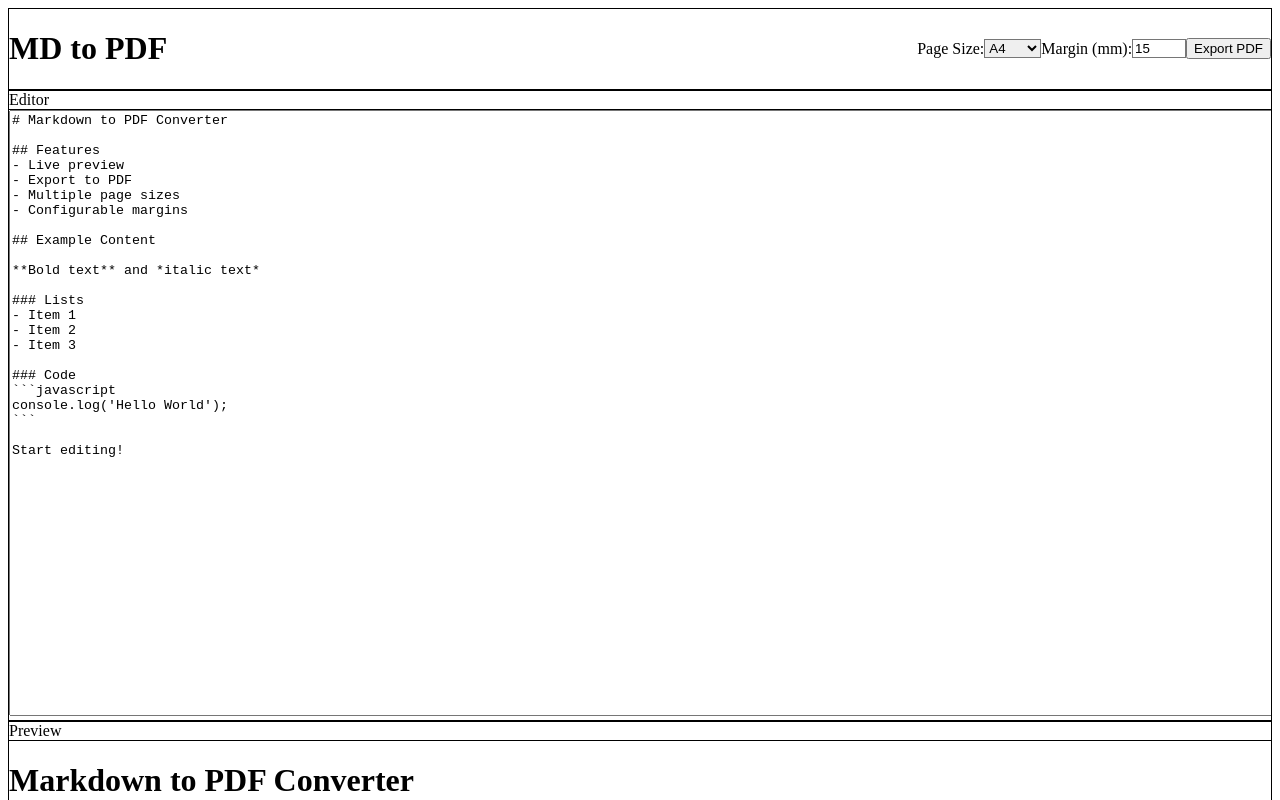
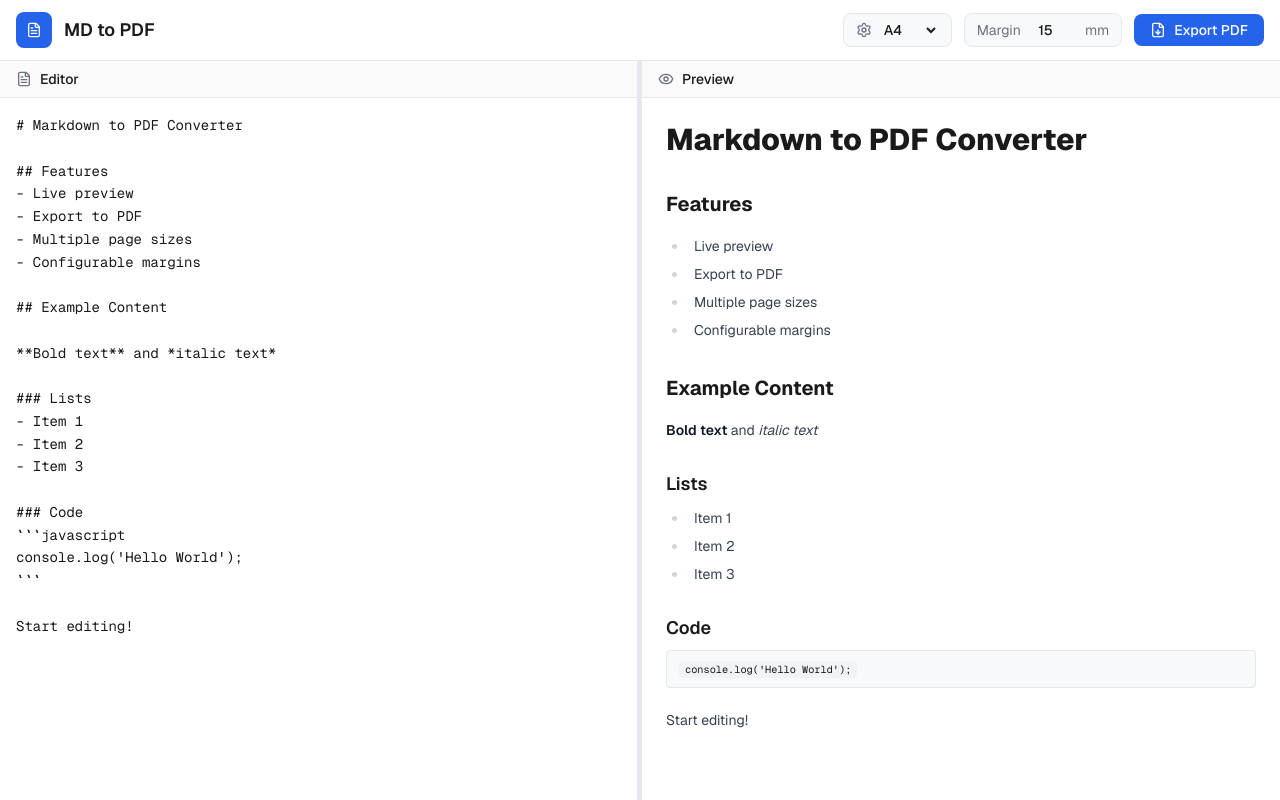
Before and after one commit to om202/MD-to-PDF, a Next.js app: page / in a window 1280 px wide. Shown: the top 800 px of the page. Built offline with nearby package versions, Linux system fonts and the light colour scheme.

Commit message:
all good

```diff
--- a/src/app/globals.css
+++ b/src/app/globals.css
@@ -1,3 +1,36 @@
-@tailwind base;
-@tailwind components;
-@tailwind utilities;
+@import "tailwindcss";
+@plugin "@tailwindcss/typography";
+
+/* Modern Light Theme - Clean & Simple */
+@theme {
+    --font-sans: "Geist", system-ui, -apple-system, BlinkMacSystemFont, "Segoe UI", Roboto, sans-serif;
+    --font-mono: "Geist Mono", ui-monospace, SFMono-Regular, "SF Mono", Menlo, Consolas, monospace;
+
+    /* Clean neutral palette */
+    --color-surface: #ffffff;
+    --color-background: #f8f9fa;
+    --color-border: #e5e7eb;
+    --color-border-light: #f1f3f5;
+
+    /* Text colors */
+    --color-text-primary: #1a1a1a;
+    --color-text-secondary: #6b7280;
+    --color-text-muted: #9ca3af;
+
+    /* Accent */
+    --color-accent: #2563eb;
+    --color-accent-hover: #1d4ed8;
+}
+
+/* Base styles */
+body {
+    font-family: var(--font-sans);
+    background-color: var(--color-background);
+    color: var(--color-text-primary);
+}
+
+/* Clean focus styles */
+*:focus-visible {
+    outline: 2px solid var(--color-accent);
+    outline-offset: 2px;
+}
--- a/src/components/MarkdownEditor.tsx
+++ b/src/components/MarkdownEditor.tsx
@@ -1,8 +1,9 @@
 'use client';
 
-import { useState } from 'react';
+import { useState, useRef, useCallback } from 'react';
 import ReactMarkdown from 'react-markdown';
 import remarkGfm from 'remark-gfm';
+import { FileDown, FileText, Eye, Settings } from 'lucide-react';
 
 const defaultMarkdown = `# Markdown to PDF Converter
 
@@ -33,6 +34,44 @@ export default function MarkdownEditor() {
     const [pageSize, setPageSize] = useState('a4');
     const [margin, setMargin] = useState(15);
     const [isExporting, setIsExporting] = useState(false);
+    const [leftWidth, setLeftWidth] = useState(50); // percentage
+    const containerRef = useRef<HTMLDivElement>(null);
+    const isDragging = useRef(false);
+
+    const handleMouseDown = useCallback(() => {
+        isDragging.current = true;
+        document.body.style.cursor = 'col-resize';
+        document.body.style.userSelect = 'none';
+    }, []);
+
+    const handleMouseMove = useCallback((e: MouseEvent) => {
+        if (!isDragging.current || !containerRef.current) return;
+
+        const container = containerRef.current;
+        const rect = container.getBoundingClientRect();
+        const newWidth = ((e.clientX - rect.left) / rect.width) * 100;
+
+        // Clamp between 20% and 80%
+        setLeftWidth(Math.min(80, Math.max(20, newWidth)));
+    }, []);
+
+    const handleMouseUp = useCallback(() => {
+        isDragging.current = false;
+        document.body.style.cursor = '';
+        document.body.style.userSelect = '';
+    }, []);
+
+    // Attach global mouse events
+    useState(() => {
+        if (typeof window !== 'undefined') {
+            window.addEventListener('mousemove', handleMouseMove);
+            window.addEventListener('mouseup', handleMouseUp);
+            return () => {
+                window.removeEventListener('mousemove', handleMouseMove);
+                window.removeEventListener('mouseup', handleMouseUp);
+            };
+        }
+    });
 
     const handleExport = async () => {
         setIsExporting(true);
@@ -73,17 +112,25 @@ export default function MarkdownEditor() {
     };
 
     return (
-        <div className="min-h-screen bg-gray-50 p-4">
+        <div className="h-screen flex flex-col bg-[#f8f9fa]">
             {/* Header */}
-            <div className="max-w-7xl mx-auto mb-4">
-                <div className="bg-white border rounded p-4 flex flex-wrap items-center justify-between gap-4">
-                    <h1 className="text-2xl font-bold">MD to PDF</h1>
+            <header className="bg-white border-b border-[#e5e7eb] shrink-0">
+                <div className="px-4 py-3">
+                    <div className="flex flex-wrap items-center justify-between gap-4">
+                        {/* Logo */}
+                        <div className="flex items-center gap-3">
+                            <div className="w-9 h-9 bg-[#2563eb] rounded-lg flex items-center justify-center">
+                                <FileText className="w-4 h-4 text-white" />
+                            </div>
+                            <h1 className="text-lg font-semibold text-[#1a1a1a]">MD to PDF</h1>
+                        </div>
 
-                    <div className="flex flex-wrap items-center gap-4">
-                        <div className="flex items-center gap-2">
-                            <label className="text-sm font-medium">Page Size:</label>
+                        {/* Controls */}
+                        <div className="flex flex-wrap items-center gap-3">
+                            <div className="flex items-center gap-2 px-3 py-1.5 bg-[#f8f9fa] rounded-lg border border-[#e5e7eb]">
+                                <Settings className="w-4 h-4 text-[#6b7280]" />
                                 <select
-                                className="border rounded px-3 py-1.5"
+                                    className="bg-transparent text-sm text-[#1a1a1a] font-medium focus:outline-none cursor-pointer"
                                     value={pageSize}
                                     onChange={(e) => setPageSize(e.target.value)}
                                 >
@@ -93,50 +140,68 @@ export default function MarkdownEditor() {
                                 </select>
                             </div>
 
-                        <div className="flex items-center gap-2">
-                            <label className="text-sm font-medium">Margin (mm):</label>
+                            <div className="flex items-center gap-2 px-3 py-1.5 bg-[#f8f9fa] rounded-lg border border-[#e5e7eb]">
+                                <span className="text-sm text-[#6b7280]">Margin</span>
                                 <input
                                     type="number"
-                                className="border rounded px-3 py-1.5 w-20"
+                                    className="w-12 bg-transparent text-sm text-[#1a1a1a] font-medium focus:outline-none text-center"
                                     min="0"
                                     max="50"
                                     value={margin}
                                     onChange={(e) => setMargin(Number(e.target.value))}
                                 />
+                                <span className="text-sm text-[#6b7280]">mm</span>
                             </div>
 
                             <button
                                 onClick={handleExport}
                                 disabled={isExporting}
-                            className="bg-blue-600 text-white px-4 py-1.5 rounded hover:bg-blue-700 disabled:bg-gray-400"
+                                className="flex items-center gap-2 bg-[#2563eb] hover:bg-[#1d4ed8] text-white px-4 py-1.5 rounded-lg font-medium text-sm disabled:bg-[#9ca3af] disabled:cursor-not-allowed"
                             >
+                                <FileDown className="w-4 h-4" />
                                 {isExporting ? 'Exporting...' : 'Export PDF'}
                             </button>
                         </div>
                     </div>
                 </div>
+            </header>
 
-            {/* Editor and Preview */}
-            <div className="max-w-7xl mx-auto grid md:grid-cols-2 gap-4">
-                {/* Editor */}
-                <div className="bg-white border rounded overflow-hidden">
-                    <div className="bg-gray-100 border-b px-4 py-2 font-medium">
-                        Editor
+            {/* Resizable Panels */}
+            <div ref={containerRef} className="flex-1 flex min-h-0">
+                {/* Editor Panel */}
+                <div
+                    className="flex flex-col bg-white border-r border-[#e5e7eb]"
+                    style={{ width: `${leftWidth}%` }}
+                >
+                    <div className="flex items-center gap-2 px-4 py-2 border-b border-[#e5e7eb] bg-[#fafafa] shrink-0">
+                        <FileText className="w-4 h-4 text-[#6b7280]" />
+                        <span className="text-sm font-medium text-[#1a1a1a]">Editor</span>
                     </div>
                     <textarea
-                        className="w-full h-[calc(100vh-200px)] p-4 font-mono text-sm resize-none focus:outline-none"
+                        className="flex-1 w-full p-4 font-mono text-sm text-[#1a1a1a] bg-white resize-none focus:outline-none leading-relaxed"
                         value={markdown}
                         onChange={(e) => setMarkdown(e.target.value)}
+                        placeholder="Start typing your markdown..."
                     />
                 </div>
 
-                {/* Preview */}
-                <div className="bg-white border rounded overflow-hidden">
-                    <div className="bg-gray-100 border-b px-4 py-2 font-medium">
-                        Preview
+                {/* Resize Handle */}
+                <div
+                    onMouseDown={handleMouseDown}
+                    className="w-1 bg-[#e5e7eb] hover:bg-[#2563eb] cursor-col-resize shrink-0 transition-colors"
+                />
+
+                {/* Preview Panel */}
+                <div
+                    className="flex flex-col bg-white"
+                    style={{ width: `${100 - leftWidth}%` }}
+                >
+                    <div className="flex items-center gap-2 px-4 py-2 border-b border-[#e5e7eb] bg-[#fafafa] shrink-0">
+                        <Eye className="w-4 h-4 text-[#6b7280]" />
+                        <span className="text-sm font-medium text-[#1a1a1a]">Preview</span>
                     </div>
-                    <div className="h-[calc(100vh-200px)] overflow-auto">
-                        <div id="preview" className="p-4 prose prose-sm max-w-none">
+                    <div className="flex-1 overflow-auto">
+                        <div id="preview" className="p-6 prose prose-sm max-w-none prose-headings:text-[#1a1a1a] prose-p:text-[#374151] prose-li:text-[#374151] prose-code:bg-[#f1f3f5] prose-code:text-[#1a1a1a] prose-code:px-1.5 prose-code:py-0.5 prose-code:rounded prose-pre:bg-[#f8f9fa] prose-pre:border prose-pre:border-[#e5e7eb]">
                             <ReactMarkdown remarkPlugins={[remarkGfm]}>
                                 {markdown}
                             </ReactMarkdown>
--- a/tailwind.config.js
+++ /dev/null
@@ -1,12 +0,0 @@
-/** @type {import('tailwindcss').Config} */
-module.exports = {
-    content: [
-        './src/**/*.{js,ts,jsx,tsx,mdx}',
-    ],
-    theme: {
-        extend: {},
-    },
-    plugins: [
-        require('@tailwindcss/typography'),
-    ],
-}
```
Lines whose indentation alone changed are shown as unchanged.
